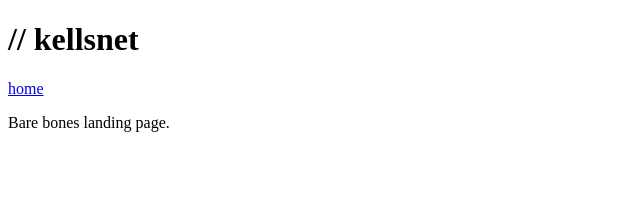
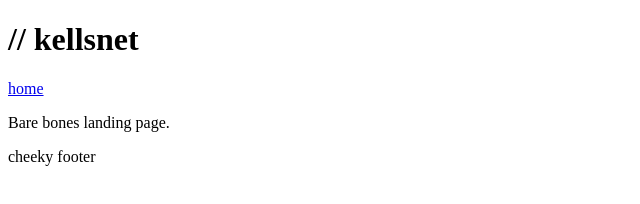
Before and after one commit to mikekells/webapps, a plain HTML site: page index.html in a window 1280 px wide. Shown: the whole page, without its empty margins (0-640 px from the left). Drawn offline with Linux system fonts and the light colour scheme.

Commit message:
added footer

```diff
--- a/index.html
+++ b/index.html
@@ -1,5 +1,7 @@
 <!DOCTYPE html>
 <html lang="en">
+
+<!-- horrific and needs styling -->
 
 	<head>
 		<title>KellsNet</title>
@@ -9,6 +11,7 @@
 		<h1>// kellsnet</h1>
 		<nav><a href="#">home</a></nav>
 		<p>Bare bones landing page.</p>
+		<footer>cheeky footer</footer>
 	</body>
 
 </html>
```
